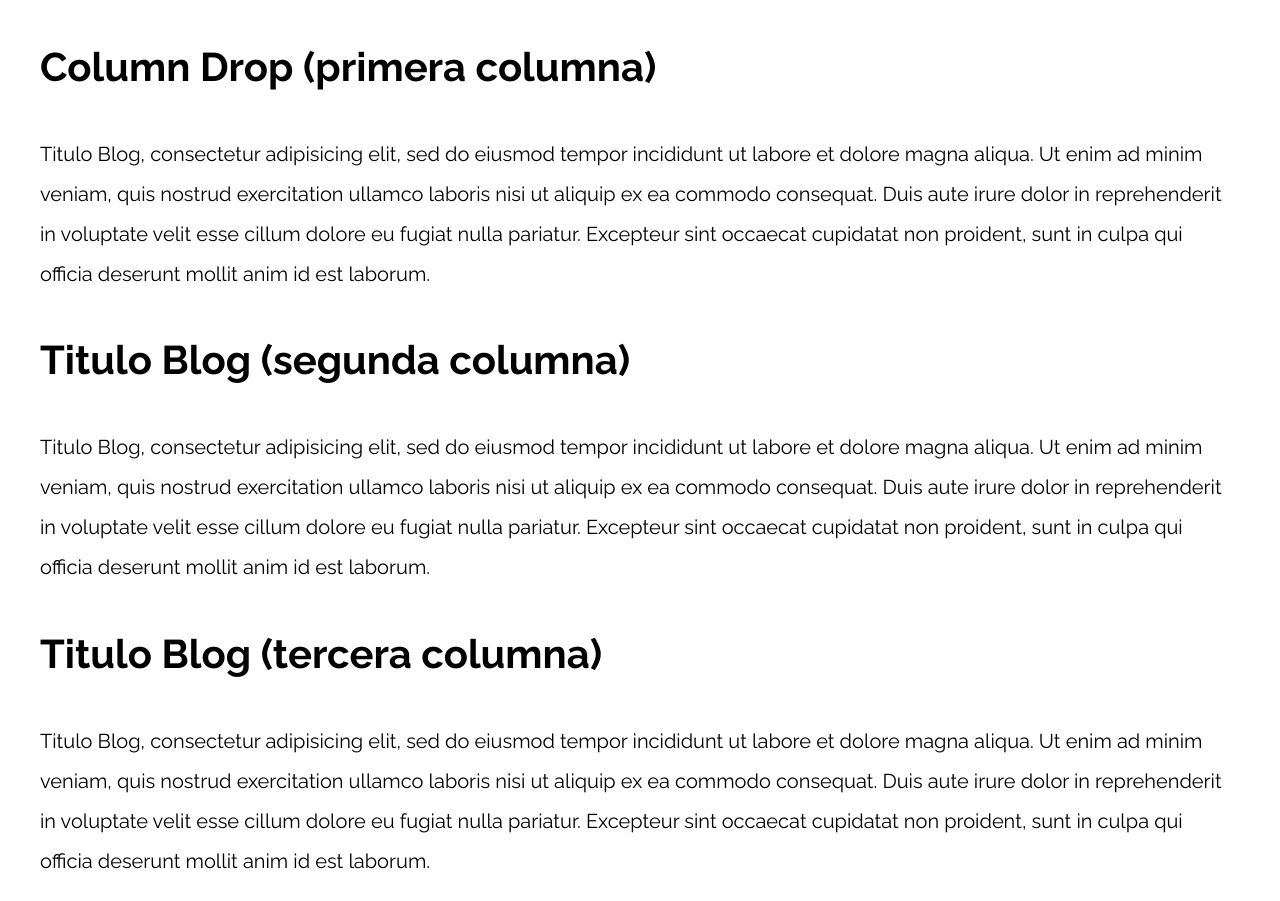
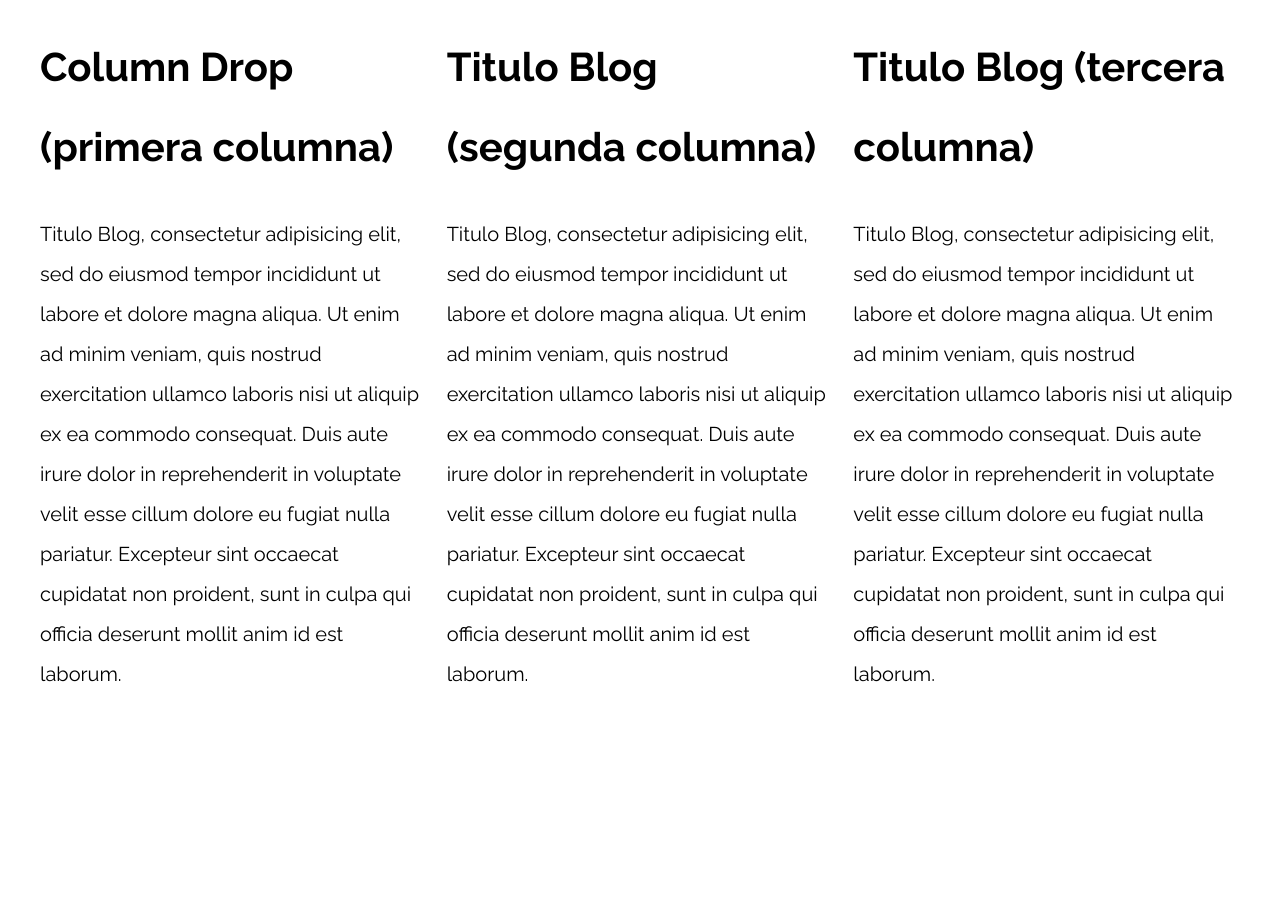
Before and after one commit to mundoenrique/desarrollo-web-juan-pablo, a PHP site: page / in a window 1280 px wide. After the commit the page ends 682 px from the top, so only its background shows below. Run offline with PHP 8.4, Linux system fonts and the light colour scheme.

Commit message:
Column drop con grid

```diff
--- a/03-css-design-patterns/07-column_drop_css_grid/css/styles.css
+++ b/03-css-design-patterns/07-column_drop_css_grid/css/styles.css
@@ -48,3 +48,37 @@ p {
 }
 
 /** CODIGO AQUI **/
+@media (min-width: 480px) {
+  .column-drop-css {
+    display: grid;
+    grid-template-columns: repeat(2, 1fr);
+    gap: 2rem;
+  }
+
+  .primera {
+    grid-column: 1 / 3;
+    grid-row: 2 / 3;
+  }
+
+  .segunda {
+    grid-column: 2 / 3;
+    grid-row: 1 / 3;
+  }
+}
+
+@media (min-width: 768px) {
+  .column-drop-css {
+    grid-template-columns: repeat(3, 1fr);
+    gap: 2rem;
+  }
+
+  .primera {
+    grid-column: 2 / 3;
+    grid-row: unset;
+  }
+
+  .segunda {
+    grid-column: 3 / 4;
+    grid-row: unset;
+  }
+}
--- a/03-css-design-patterns/07-column_drop_css_grid/index.html
+++ b/03-css-design-patterns/07-column_drop_css_grid/index.html
@@ -10,7 +10,7 @@
   </head>
 
   <body>
-    <div class="contenedor">
+    <div class="contenedor column-drop-css">
       <main>
         <h1>Column Drop (primera columna)</h1>
         <p>
@@ -21,7 +21,7 @@
         </p>
       </main>
 
-      <aside>
+      <aside class="primera">
         <h1>Titulo Blog (segunda columna)</h1>
         <p>
           Titulo Blog, consectetur adipisicing elit, sed do eiusmod tempor incididunt ut labore et dolore magna aliqua.
@@ -31,7 +31,7 @@
         </p>
       </aside>
 
-      <aside>
+      <aside class="segunda">
         <h1>Titulo Blog (tercera columna)</h1>
         <p>
           Titulo Blog, consectetur adipisicing elit, sed do eiusmod tempor incididunt ut labore et dolore magna aliqua.
```
